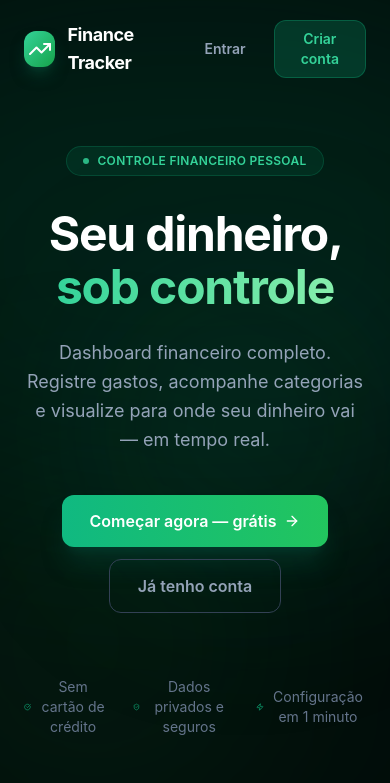
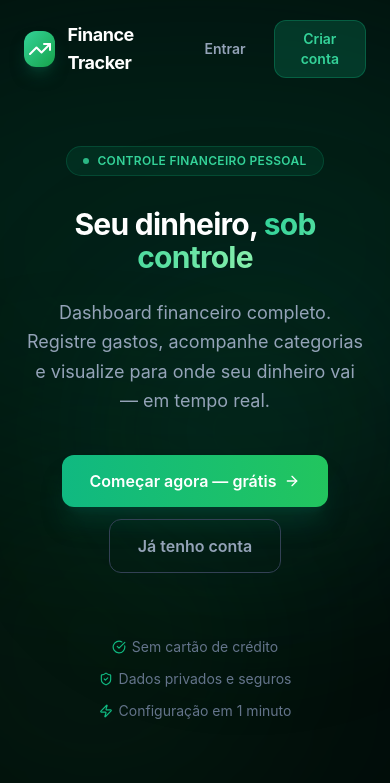
Before and after one commit to automacaoeverads-cloud/finance-tracker, a Next.js app: page / in a window 390 px wide. Shown: the top 783 px of the page. Built offline with nearby package versions, Linux system fonts and the light colour scheme; no server answers.

Commit message:
fix: mobile responsiveness

```diff
--- a/app/layout.tsx
+++ b/app/layout.tsx
@@ -100,7 +100,7 @@ function AppShell({ children }: { children: React.ReactNode }) {
             CONTROLE FINANCEIRO PESSOAL
           </div>
 
-          <h1 className="text-5xl sm:text-6xl font-bold text-white mb-6 leading-[1.1] tracking-tight max-w-3xl">
+          <h1 className="text-3xl sm:text-5xl lg:text-6xl font-bold text-white mb-6 leading-[1.1] tracking-tight max-w-3xl">
             Seu dinheiro,{' '}
             <span className="text-transparent bg-clip-text bg-gradient-to-r from-emerald-400 to-green-300">
               sob controle
@@ -129,7 +129,7 @@ function AppShell({ children }: { children: React.ReactNode }) {
           </div>
 
           {/* Social proof */}
-          <div className="flex items-center gap-6 text-sm text-slate-500 mb-16">
+          <div className="flex flex-wrap items-center justify-center gap-3 sm:gap-6 text-sm text-slate-500 mb-16">
             {[
               { icon: CheckCircle, text: 'Sem cartão de crédito' },
               { icon: ShieldCheck, text: 'Dados privados e seguros' },
```
